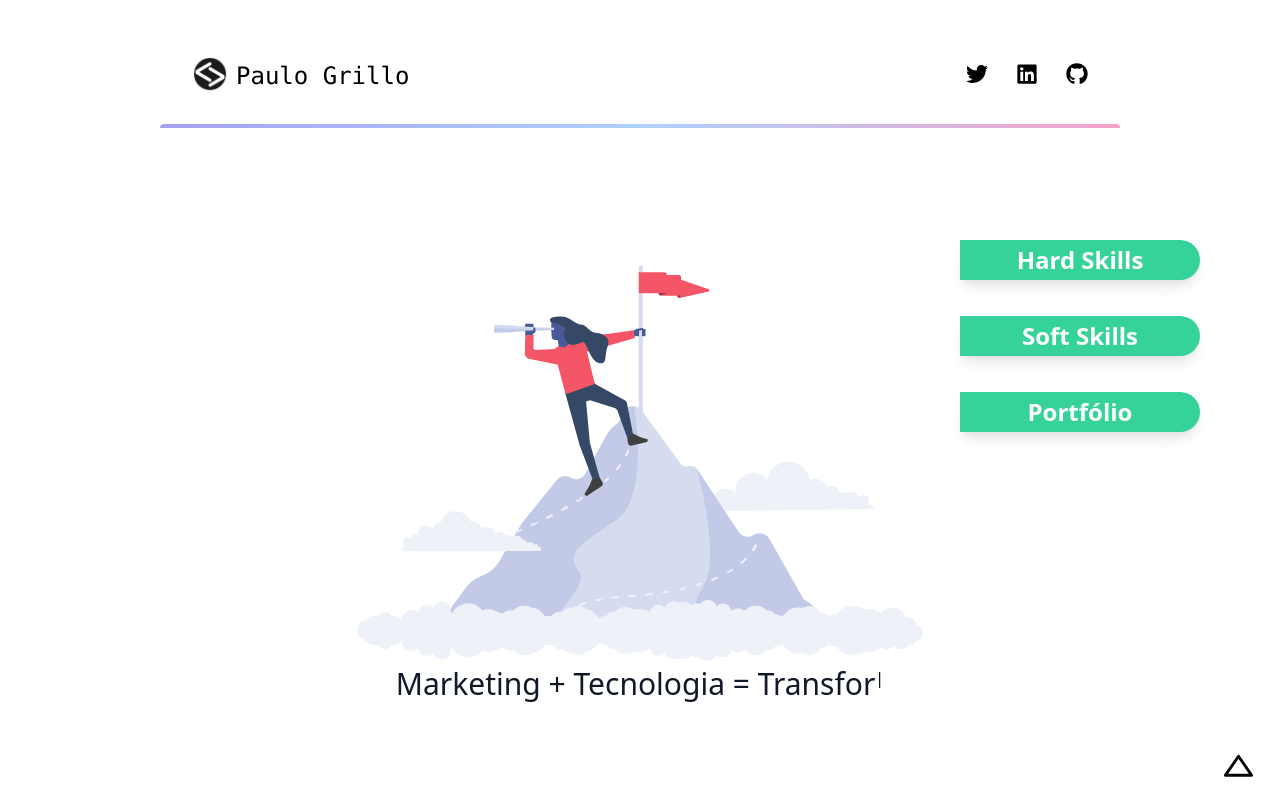
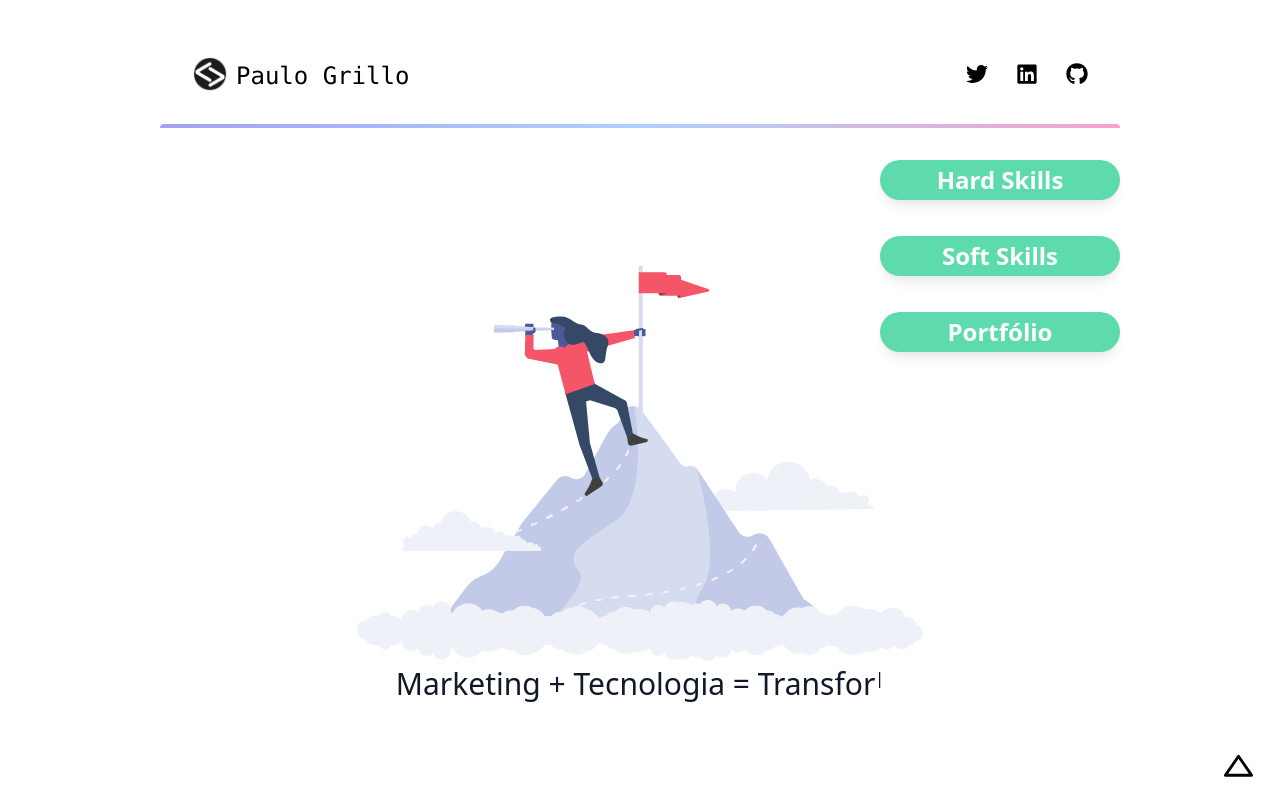
Before and after one commit to paulogrillo/app-portfolio, a Next.js app: page / in a window 1280 px wide. Shown: the top 800 px of the page. Built offline with nearby package versions, Linux system fonts and the light colour scheme.

Commit message:
up-fixed-menu

```diff
--- a/components/fixed/FixedMenu.jsx
+++ b/components/fixed/FixedMenu.jsx
@@ -7,20 +7,23 @@ import { Link } from 'react-scroll';
 
 export default function FixedMenu(){
     return(
-        <div className="z-50 lg:h-auto lg:grid  flex-row lg:fixed grid absolute left-3/4 inset-y-60 ">
+        <div className="z-50 lg:h-auto lg:grid  flex-row lg:fixed grid absolute lg:right-40 lg:inset-y-40 inset-y-80  ">
             <ul activeClass="active" className="lg:space-y-9 space-y-4 animate-pulse duration-1000">
 
 
             <li  className="
                     text-center
-                    text-base
                     font-semibold
                     rounded-full
+                    lg:rounded-l-full
                     rounded-l-none
+                    opacity-80
+
+
                     text-white
                     bg-green-400
-                    hover:bg-green-600                         lg:w-60 w-40
-                    lg:h-10 h-10
+                    hover:bg-green-600                         lg:w-60 w-32
+                    lg:h-10 h-8
                     py-1
                     cursor-pointer
                     duration-300
@@ -34,7 +37,7 @@ export default function FixedMenu(){
                 spy={true}
                 smooth={true}
                 duration={500}>
-                    <p className="lg:text-2xl text-xl">Hard Skills</p>
+                    <p className="lg:text-2xl text-sm">Hard Skills</p>
                 </Link>
             </li>
 
@@ -48,12 +51,14 @@ export default function FixedMenu(){
                     text-base
                     font-semibold
                     rounded-full
+                    lg:rounded-l-full
                     rounded-l-none
+                    opacity-80
                     text-white
                     bg-green-400
                     hover:bg-green-600
-                    lg:w-60 w-40
-                    lg:h-10 h-10
+                    lg:w-60 w-32
+                    lg:h-10 h-8
                     py-1
                     cursor-pointer
                     duration-300
@@ -67,7 +72,7 @@ export default function FixedMenu(){
                 spy={true}
                 smooth={true}
                 duration={500}>
-                    <p className="lg:text-2xl text-xl">Soft Skills</p>
+                    <p className="lg:text-2xl text-sm">Soft Skills</p>
                 </Link>
 
 
@@ -78,12 +83,14 @@ export default function FixedMenu(){
                     text-base
                     font-semibold
                     rounded-full
+                    lg:rounded-l-full
                     rounded-l-none
+                    opacity-80
                     text-white
                     bg-green-400
                     hover:bg-green-600
-                    lg:w-60 w-40
-                    lg:h-10 h-10
+                    lg:w-60 w-32
+                    lg:h-10 h-8
                     py-1
                     cursor-pointer
                     duration-300
@@ -95,7 +102,7 @@ export default function FixedMenu(){
                 spy={true}
                 smooth={true}
                 duration={500}>
-                    <p className="lg:text-2xl text-xl">Portfólio</p>
+                    <p className="lg:text-2xl text-sm">Portfólio</p>
                 </Link>
             </li>
             </ul>
```
